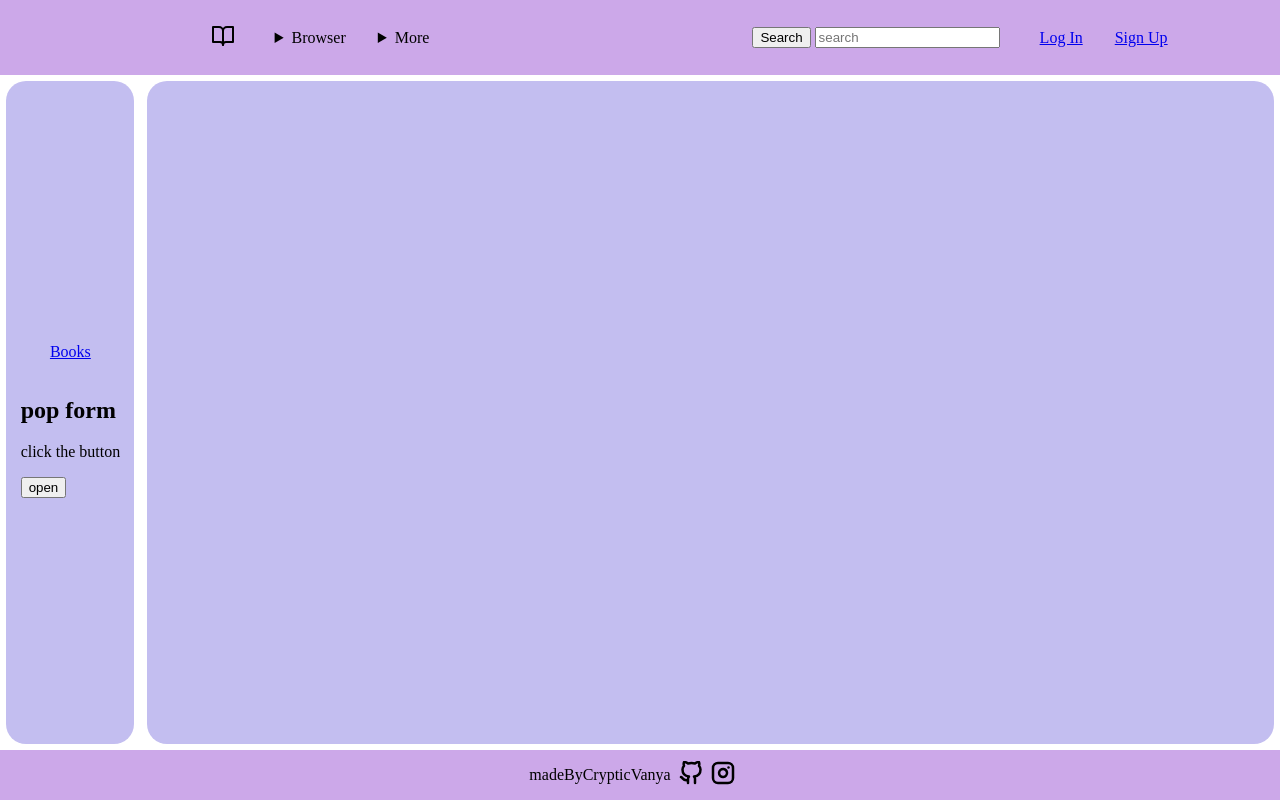
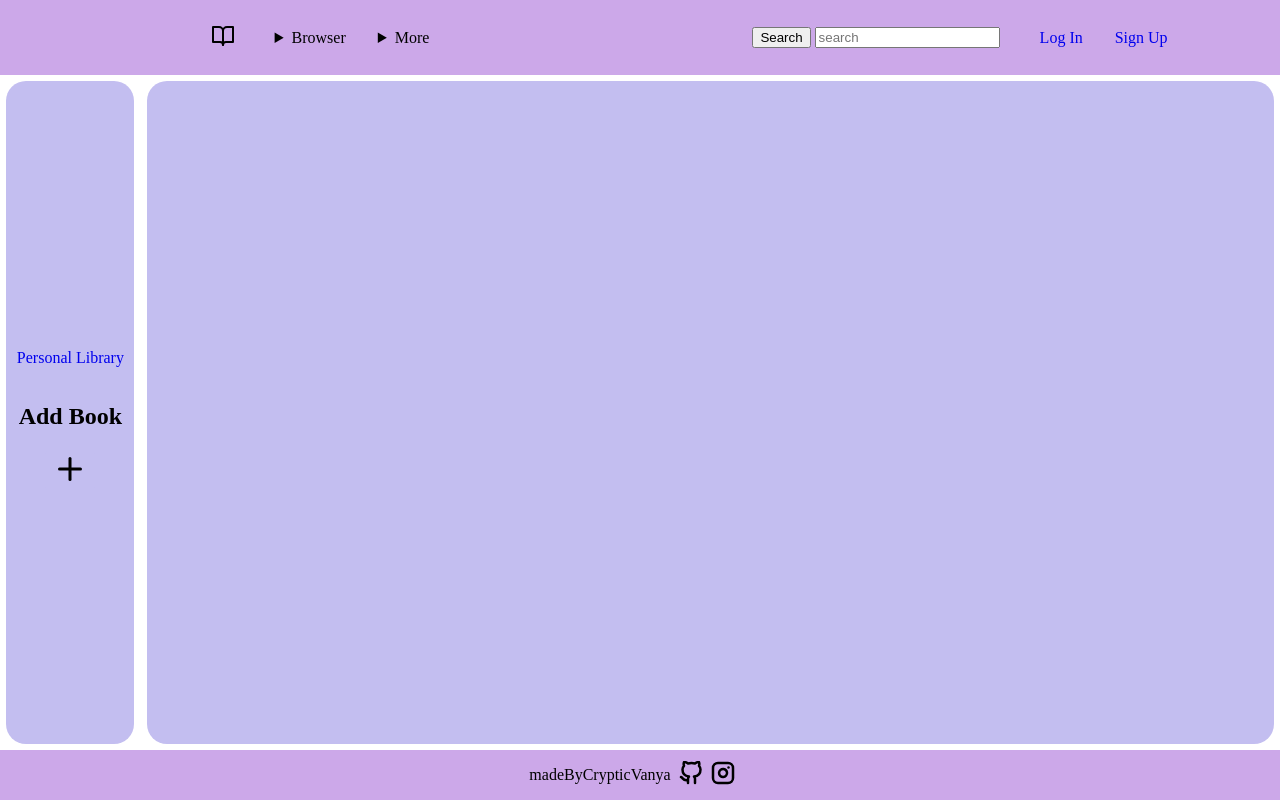
Before and after one commit to CrypticVanya/library, a plain HTML site: page index.html in a window 1280 px wide. Drawn offline with Linux system fonts and the light colour scheme.

Commit message:
add an image to add book

```diff
--- a/index.html
+++ b/index.html
@@ -83,25 +83,24 @@
     <div class="container">
         <div class="sideBar">
                 <p>
-                    <a href="#">Books</a>
+                    <a href="#">Personal Library</a>
                 </p>
                 <div class="pop-form">
-                    <h2>pop form</h2>
-                    <p>click the button</p>
+                    <h2>Add Book</h2>
                     <div class="openBtn">
                         <button class="openButton">
-                            open
+                            <img src="./img/plus.svg" alt="Image Heree">
                         </button>
                         <div class="bookPopUp">
                             <div class="formPopUp" id="popUpForm">
-                                <form class="formContainer">
+                                <form action="" class="formContainer">
                                     <p><b>Please, Enter Book</b></p>
                                     <label for="title">Title</label>
                                     <input type="text" id="title" placeholder="Place you book" name="title" required>
                                     <label for="author">Author</label>
-                                    <input type="text" id="author" placeholder="Place you book" name="author" required>
+                                    <input type="text" id="author" placeholder="Place you book" name="author">
                                     <label for="pages">pages</label>
-                                    <input type="text" id="pages" placeholder="Place you book" name="pages" required>
+                                    <input type="number" id="pages" placeholder="Place you book" name="pages">
                                     <div class="progress">
                                         <label for="status">Have you read it?</label>
                                         <select name="status" id="status">
@@ -112,11 +111,7 @@
                                     <div>
                                         <button type="submit" class="lol">Submit</button>
                                         <button type="button" class="btn-cancel">Cancel</button>
-
-
                                     </div>
-
-
                                 </form>
                             </div>
                         </div>
--- a/javascript/script.js
+++ b/javascript/script.js
@@ -51,10 +51,14 @@ function displayOnScreen(book) {
         card.appendChild(readBtn)
         card.appendChild(deleteBtn)
 
+
 }
 
 const toggleRead = (e) => {
-    if (e.currentTarget.textContent == 'Pending') e.currentTarget.textContent = 'Read'
+
+    if (e.currentTarget.textContent == 'Pending') {
+        e.currentTarget.textContent = 'Read'
+    }
     else e.currentTarget.textContent = 'Pending'
 }
 
--- a/styles.css
+++ b/styles.css
@@ -14,6 +14,10 @@ body {
     height: 100vh;
     margin: 0;
 
+}
+
+a {
+    text-decoration: none;
 }
 
 .header {
@@ -53,7 +57,7 @@ body {
     display: flex;
 }
 
-li {
+li, ul {
     list-style-type: none;
 }
 
@@ -110,7 +114,7 @@ li {
     box-shadow: 3px 3px 6px rgba(99, 10, 117, 0.589);
     margin: 0px;
     padding: 50px;
-    font-size: 10px;
+    font-size: 16px;
     gap: 8px;
     background-color: #cca8e9;
 }
@@ -163,3 +167,13 @@ li {
     border: solid 1px black;
     background-color: var(--fourth-color);
 }
+
+.pop-form {
+    text-align: center;
+}
+
+.openButton {
+    background-color: #c3bef0;
+    border: solid 1px #c3bef0;
+    border-radius: 5px;
+}
```
Also changed, not shown: img/plus.svg (added).
